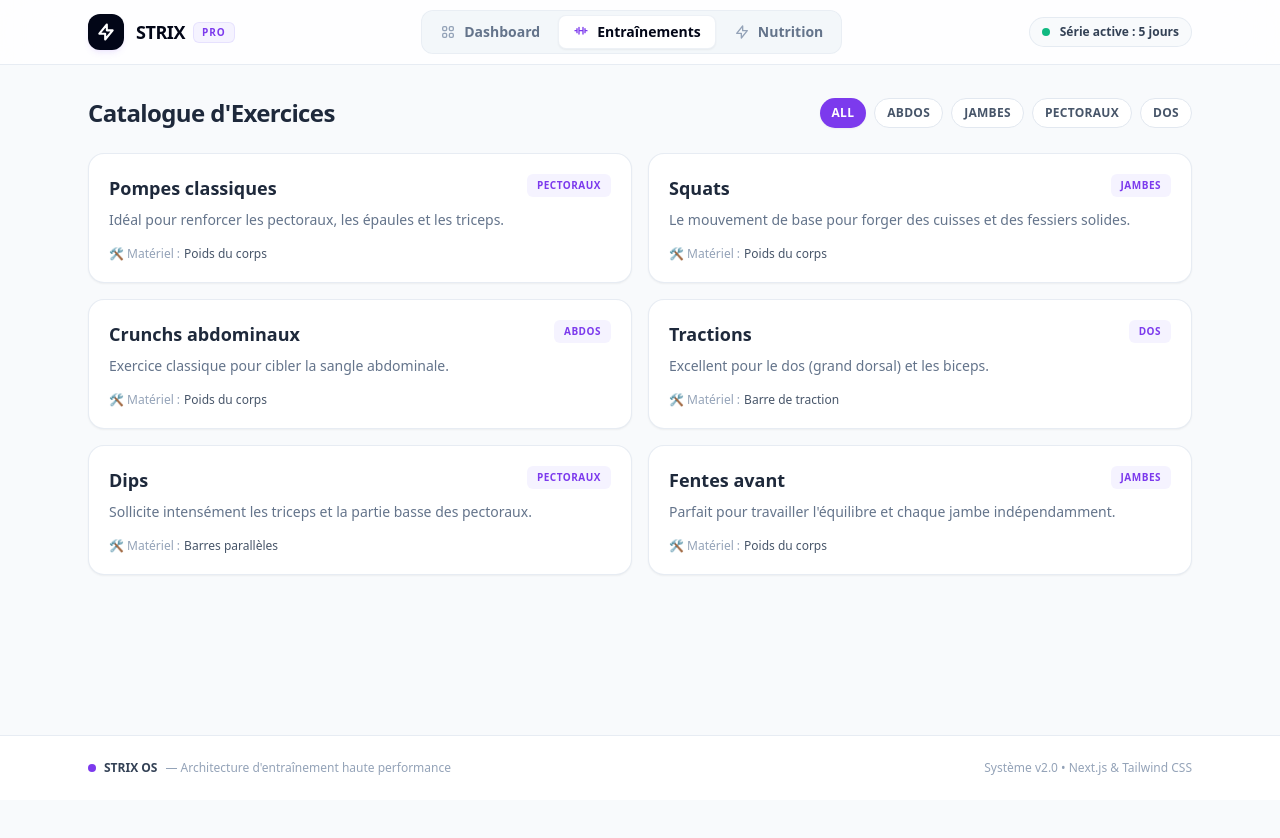
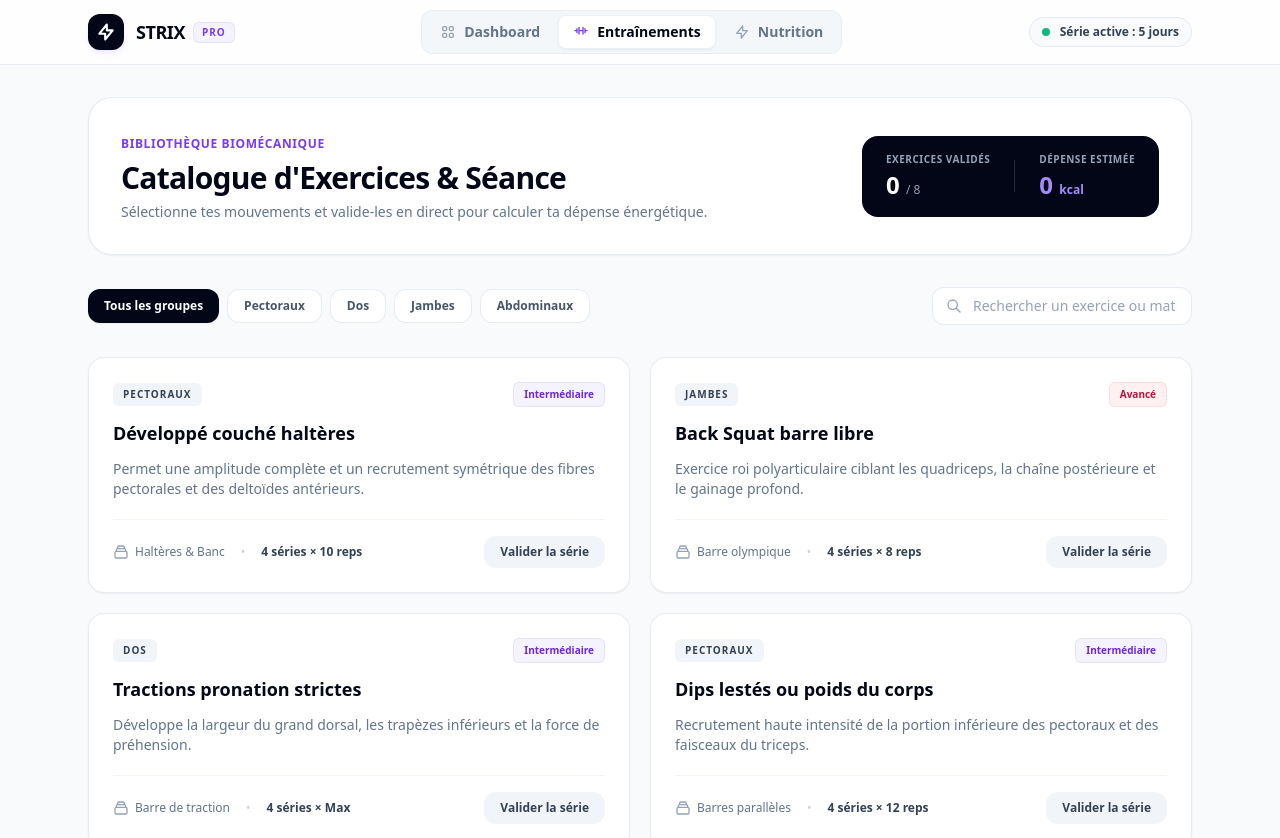
Before and after one commit to louismarembaud035-source/strix, a Next.js app: page /exercises in a window 1280 px wide. Shown: the top 838 px of the page. Before the commit the page ends 800 px from the top, so only its background shows below. Built offline with nearby package versions, Linux system fonts and the light colour scheme.

Commit message:
Update page.tsx

```diff
--- a/app/exercises/page.tsx
+++ b/app/exercises/page.tsx
@@ -1,62 +1,283 @@
-// app/exercises/page.tsx
 'use client';
 
 import { useState } from 'react';
 
-const exercisesData = [
-  { id: 1, name: "Pompes classiques", muscle: "pectoraux", equipment: "Poids du corps", desc: "Idéal pour renforcer les pectoraux, les épaules et les triceps." },
-  { id: 2, name: "Squats", muscle: "jambes", equipment: "Poids du corps", desc: "Le mouvement de base pour forger des cuisses et des fessiers solides." },
-  { id: 3, name: "Crunchs abdominaux", muscle: "abdos", equipment: "Poids du corps", desc: "Exercice classique pour cibler la sangle abdominale." },
-  { id: 4, name: "Tractions", muscle: "dos", equipment: "Barre de traction", desc: "Excellent pour le dos (grand dorsal) et les biceps." },
-  { id: 5, name: "Dips", muscle: "pectoraux", equipment: "Barres parallèles", desc: "Sollicite intensément les triceps et la partie basse des pectoraux." },
-  { id: 6, name: "Fentes avant", muscle: "jambes", equipment: "Poids du corps", desc: "Parfait pour travailler l'équilibre et chaque jambe indépendamment." }
+interface Exercise {
+  id: number;
+  name: string;
+  muscle: string;
+  equipment: string;
+  level: 'Débutant' | 'Intermédiaire' | 'Avancé';
+  sets: string;
+  kcal: number;
+  desc: string;
+}
+
+const exercisesData: Exercise[] = [
+  {
+    id: 1,
+    name: 'Développé couché haltères',
+    muscle: 'pectoraux',
+    equipment: 'Haltères & Banc',
+    level: 'Intermédiaire',
+    sets: '4 séries × 10 reps',
+    kcal: 140,
+    desc: 'Permet une amplitude complète et un recrutement symétrique des fibres pectorales et des deltoïdes antérieurs.',
+  },
+  {
+    id: 2,
+    name: 'Back Squat barre libre',
+    muscle: 'jambes',
+    equipment: 'Barre olympique',
+    level: 'Avancé',
+    sets: '4 séries × 8 reps',
+    kcal: 210,
+    desc: 'Exercice roi polyarticulaire ciblant les quadriceps, la chaîne postérieure et le gainage profond.',
+  },
+  {
+    id: 3,
+    name: 'Tractions pronation strictes',
+    muscle: 'dos',
+    equipment: 'Barre de traction',
+    level: 'Intermédiaire',
+    sets: '4 séries × Max',
+    kcal: 160,
+    desc: 'Développe la largeur du grand dorsal, les trapèzes inférieurs et la force de préhension.',
+  },
+  {
+    id: 4,
+    name: 'Dips lestés ou poids du corps',
+    muscle: 'pectoraux',
+    equipment: 'Barres parallèles',
+    level: 'Intermédiaire',
+    sets: '4 séries × 12 reps',
+    kcal: 150,
+    desc: 'Recrutement haute intensité de la portion inférieure des pectoraux et des faisceaux du triceps.',
+  },
+  {
+    id: 5,
+    name: 'Fentes bulgares unilatérales',
+    muscle: 'jambes',
+    equipment: 'Haltères',
+    level: 'Intermédiaire',
+    sets: '3 séries × 12 reps / jambe',
+    kcal: 180,
+    desc: 'Corrige les asymétries musculaires tout en maximisant la tension mécanique sur les fessiers et quadriceps.',
+  },
+  {
+    id: 6,
+    name: 'Gainage dynamique & Crunchs',
+    muscle: 'abdos',
+    equipment: 'Poids du corps',
+    level: 'Débutant',
+    sets: '4 séries × 45 sec',
+    kcal: 110,
+    desc: 'Renforce le transverse et le grand droit pour stabiliser la colonne vertébrale sur tous les mouvements lourds.',
+  },
+  {
+    id: 7,
+    name: 'Rowing buste penché',
+    muscle: 'dos',
+    equipment: 'Barre ou Haltères',
+    level: 'Intermédiaire',
+    sets: '4 séries × 10 reps',
+    kcal: 155,
+    desc: 'Cible l’épaisseur du dos, les rhomboïdes et les deltoïdes postérieurs pour une posture athlétique.',
+  },
+  {
+    id: 8,
+    name: 'Pompes explosives Plyo',
+    muscle: 'pectoraux',
+    equipment: 'Poids du corps',
+    level: 'Avancé',
+    sets: '4 séries × 15 reps',
+    kcal: 135,
+    desc: 'Stimule les fibres musculaires rapides pour développer l’explosivité et l’endurance de force.',
+  },
 ];
 
 export default function ExercisesPage() {
   const [selectedMuscle, setSelectedMuscle] = useState<string>('all');
+  const [searchQuery, setSearchQuery] = useState<string>('');
+  const [completedIds, setCompletedIds] = useState<number[]>([]);
 
-  const filteredExercises = selectedMuscle === 'all'
-    ? exercisesData
-    : exercisesData.filter(ex => ex.muscle === selectedMuscle);
+  const muscles = [
+    { id: 'all', label: 'Tous les groupes' },
+    { id: 'pectoraux', label: 'Pectoraux' },
+    { id: 'dos', label: 'Dos' },
+    { id: 'jambes', label: 'Jambes' },
+    { id: 'abdos', label: 'Abdominaux' },
+  ];
+
+  const filteredExercises = exercisesData.filter((ex) => {
+    const matchesMuscle = selectedMuscle === 'all' || ex.muscle === selectedMuscle;
+    const matchesSearch =
+      ex.name.toLowerCase().includes(searchQuery.toLowerCase()) ||
+      ex.equipment.toLowerCase().includes(searchQuery.toLowerCase());
+    return matchesMuscle && matchesSearch;
+  });
+
+  const toggleComplete = (id: number) => {
+    if (completedIds.includes(id)) {
+      setCompletedIds(completedIds.filter((item) => item !== id));
+    } else {
+      setCompletedIds([...completedIds, id]);
+    }
+  };
+
+  const totalBurned = exercisesData
+    .filter((ex) => completedIds.includes(ex.id))
+    .reduce((acc, ex) => acc + ex.kcal, 0);
+
+  const getLevelBadge = (level: Exercise['level']) => {
+    switch (level) {
+      case 'Débutant':
+        return 'bg-emerald-50 text-emerald-700 border-emerald-200/60';
+      case 'Intermédiaire':
+        return 'bg-violet-50 text-violet-700 border-violet-200/60';
+      case 'Avancé':
+        return 'bg-rose-50 text-rose-700 border-rose-200/60';
+    }
+  };
 
   return (
-    <div className="space-y-6">
-      <div className="flex flex-col sm:flex-row justify-between items-center gap-4">
-        <h2 className="text-2xl font-black text-slate-800 tracking-tight">Catalogue d'Exercices</h2>
+    <div className="space-y-8">
 
+      {/* En-tête + Résumé de séance active */}
+      <div className="flex flex-col lg:flex-row lg:items-center justify-between gap-6 bg-white p-6 sm:p-8 rounded-3xl border border-slate-200/80 shadow-sm">
+        <div className="space-y-1.5">
+          <div className="inline-flex items-center gap-2 text-xs font-bold uppercase tracking-wider text-violet-600">
+            <span>Bibliothèque biomécanique</span>
+          </div>
+          <h1 className="text-2xl sm:text-3xl font-black text-slate-950 tracking-tight">
+            Catalogue d'Exercices & Séance
+          </h1>
+          <p className="text-sm text-slate-500">
+            Sélectionne tes mouvements et valide-les en direct pour calculer ta dépense énergétique.
+          </p>
+        </div>
+
+        {/* Compteur de séance en direct */}
+        <div className="flex items-center gap-6 bg-slate-950 text-white px-6 py-4 rounded-2xl">
+          <div>
+            <p className="text-[10px] font-bold uppercase tracking-wider text-slate-400">Exercices validés</p>
+            <p className="text-2xl font-black text-white mt-0.5">
+              {completedIds.length} <span className="text-xs font-normal text-slate-400">/ {exercisesData.length}</span>
+            </p>
+          </div>
+          <div className="h-8 w-px bg-white/15" />
+          <div>
+            <p className="text-[10px] font-bold uppercase tracking-wider text-slate-400">Dépense estimée</p>
+            <p className="text-2xl font-black text-violet-400 mt-0.5">{totalBurned} <span className="text-xs font-semibold">kcal</span></p>
+          </div>
+        </div>
+      </div>
+
+      {/* Barre de Recherche & Filtres */}
+      <div className="flex flex-col md:flex-row justify-between items-stretch md:items-center gap-4">
         <div className="flex flex-wrap gap-2">
-          {['all', 'abdos', 'jambes', 'pectoraux', 'dos'].map((muscle) => (
+          {muscles.map((m) => (
             <button
-              key={muscle}
-              onClick={() => setSelectedMuscle(muscle)}
-              className={`px-3 py-1.5 text-xs font-semibold rounded-full transition cursor-pointer uppercase tracking-wide ${
-                selectedMuscle === muscle
-                  ? 'bg-violet-600 text-white shadow-sm'
-                  : 'bg-white border border-slate-200 text-slate-600 hover:bg-slate-100'
+              key={m.id}
+              onClick={() => setSelectedMuscle(m.id)}
+              className={`px-4 py-2 text-xs font-bold rounded-xl transition cursor-pointer ${
+                selectedMuscle === m.id
+                  ? 'bg-slate-950 text-white shadow-sm'
+                  : 'bg-white border border-slate-200/80 text-slate-600 hover:bg-slate-100'
               }`}
             >
-              {muscle}
+              {m.label}
             </button>
           ))}
         </div>
+
+        <div className="relative min-w-[260px]">
+          <svg
+            className="w-4 h-4 text-slate-400 absolute left-3.5 top-1/2 -translate-y-1/2"
+            fill="none"
+            viewBox="0 0 24 24"
+            stroke="currentColor"
+            strokeWidth={2}
+          >
+            <path strokeLinecap="round" strokeLinejoin="round" d="M21 21l-6-6m2-5a7 7 0 11-14 0 7 7 0 0114 0z" />
+          </svg>
+          <input
+            type="text"
+            placeholder="Rechercher un exercice ou matériel..."
+            value={searchQuery}
+            onChange={(e) => setSearchQuery(e.target.value)}
+            className="w-full pl-10 pr-4 py-2 bg-white border border-slate-200/80 rounded-xl text-xs sm:text-sm text-slate-800 placeholder:text-slate-400 focus:outline-none focus:ring-2 focus:ring-violet-600"
+          />
+        </div>
       </div>
 
-      <div className="grid grid-cols-1 sm:grid-cols-2 gap-4">
-        {filteredExercises.map((ex) => (
-          <div key={ex.id} className="bg-white p-5 rounded-2xl shadow-sm border border-slate-200/80 flex flex-col justify-between hover:shadow-md transition">
-            <div>
-              <div className="flex justify-between items-start mb-2">
-                <h3 className="font-bold text-slate-800 text-lg">{ex.name}</h3>
-                <span className="text-[10px] bg-violet-50 text-violet-600 font-bold px-2.5 py-1 rounded-md uppercase tracking-wider">{ex.muscle}</span>
+      {/* Grille des Exercices */}
+      <div className="grid grid-cols-1 md:grid-cols-2 gap-5">
+        {filteredExercises.map((ex) => {
+          const isDone = completedIds.includes(ex.id);
+          return (
+            <div
+              key={ex.id}
+              className={`group bg-white p-6 rounded-2xl border transition-all flex flex-col justify-between gap-5 ${
+                isDone
+                  ? 'border-violet-600 ring-2 ring-violet-600/10 bg-violet-50/10'
+                  : 'border-slate-200/80 hover:border-slate-300 shadow-sm hover:shadow-md'
+              }`}
+            >
+              <div className="space-y-3">
+                <div className="flex items-center justify-between gap-2">
+                  <span className="text-[10px] font-bold uppercase tracking-widest px-2.5 py-1 rounded-md bg-slate-100 text-slate-700">
+                    {ex.muscle}
+                  </span>
+                  <span className={`text-[10px] font-bold px-2.5 py-1 rounded-md border ${getLevelBadge(ex.level)}`}>
+                    {ex.level}
+                  </span>
+                </div>
+
+                <h3 className="text-lg font-bold text-slate-950 group-hover:text-violet-600 transition-colors">
+                  {ex.name}
+                </h3>
+
+                <p className="text-xs sm:text-sm text-slate-500 leading-relaxed">{ex.desc}</p>
               </div>
-              <p className="text-sm text-slate-500 mb-4">{ex.desc}</p>
+
+              <div className="pt-4 border-t border-slate-100 flex flex-col sm:flex-row sm:items-center justify-between gap-4">
+                <div className="flex items-center gap-4 text-xs text-slate-500 font-medium">
+                  <span className="flex items-center gap-1.5">
+                    <svg className="w-4 h-4 text-slate-400" fill="none" viewBox="0 0 24 24" stroke="currentColor" strokeWidth={2}>
+                      <path strokeLinecap="round" strokeLinejoin="round" d="M19 11H5m14 0a2 2 0 012 2v6a2 2 0 01-2 2H5a2 2 0 01-2-2v-6a2 2 0 012-2m14 0V9a2 2 0 00-2-2M5 11V9a2 2 0 012-2m0 0V5a2 2 0 012-2h6a2 2 0 012 2v2M7 7h10" />
+                    </svg>
+                    {ex.equipment}
+                  </span>
+                  <span className="text-slate-300">•</span>
+                  <span className="font-bold text-slate-700">{ex.sets}</span>
+                </div>
+
+                <button
+                  onClick={() => toggleComplete(ex.id)}
+                  className={`inline-flex items-center justify-center gap-2 px-4 py-2 rounded-xl text-xs font-bold transition cursor-pointer ${
+                    isDone
+                      ? 'bg-violet-600 text-white shadow-sm'
+                      : 'bg-slate-100 hover:bg-slate-950 text-slate-700 hover:text-white'
+                  }`}
+                >
+                  {isDone ? (
+                    <>
+                      <svg className="w-4 h-4" fill="none" viewBox="0 0 24 24" stroke="currentColor" strokeWidth={2.5}>
+                        <path strokeLinecap="round" strokeLinejoin="round" d="M5 13l4 4L19 7" />
+                      </svg>
+                      <span>Validé (+{ex.kcal} kcal)</span>
+                    </>
+                  ) : (
+                    <span>Valider la série</span>
+                  )}
+                </button>
+              </div>
             </div>
-            <div className="text-xs text-slate-400 font-medium flex items-center gap-1">
-              🛠️ Matériel : <span className="text-slate-600">{ex.equipment}</span>
-            </div>
-          </div>
-        ))}
+          );
+        })}
       </div>
+
     </div>
   );
 }
```
